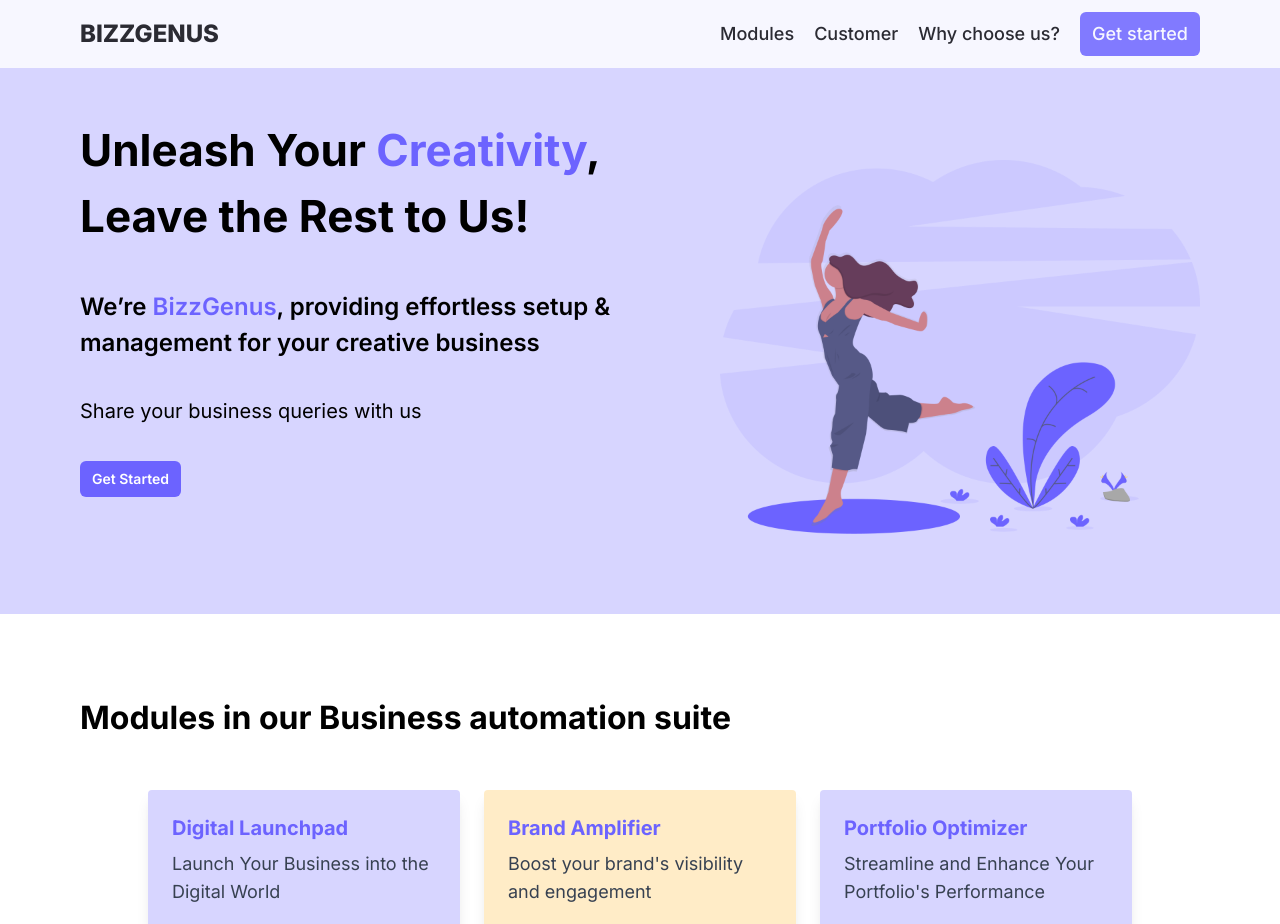
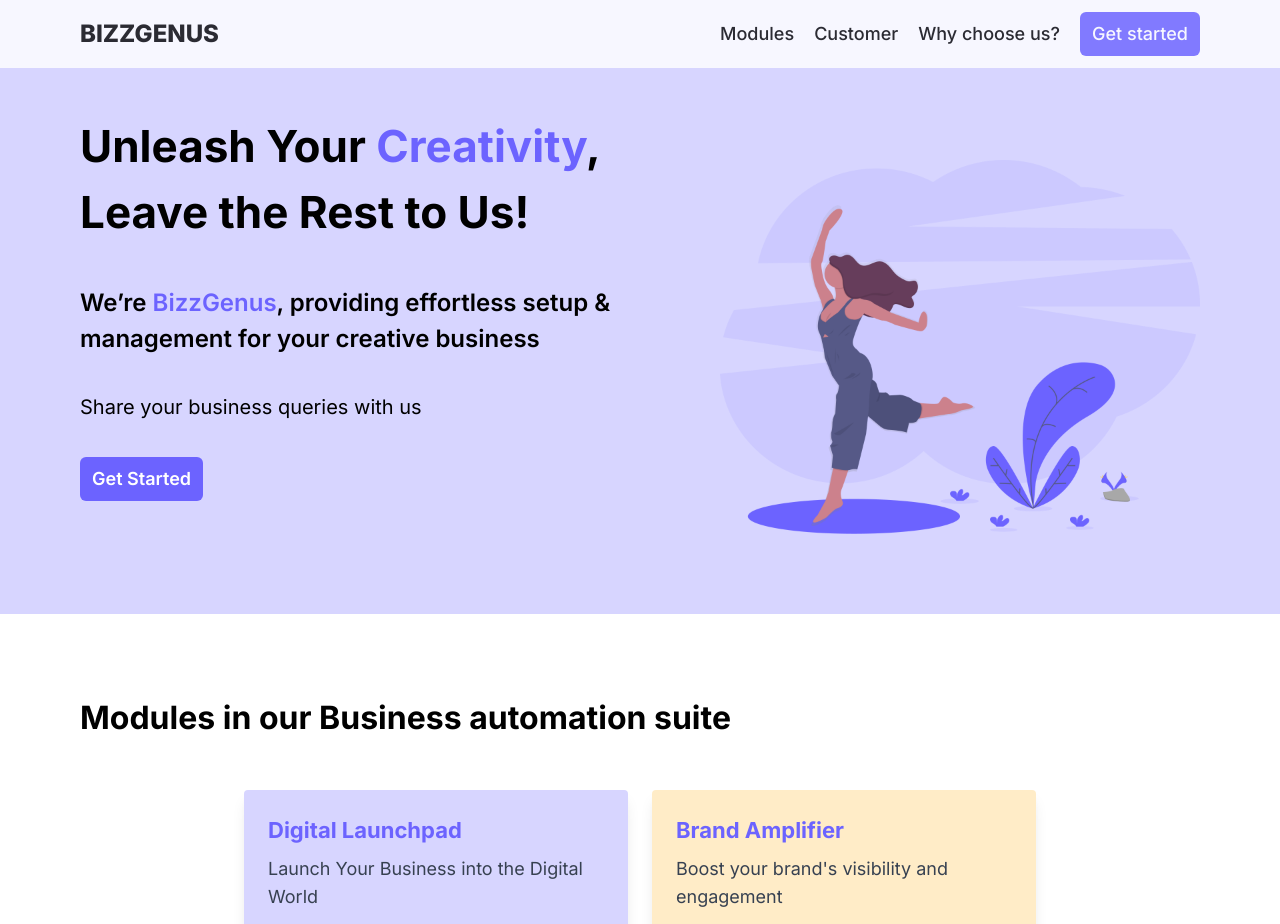
Before and after one commit to vishal-shyftlabs/edgenus, a Next.js app: page / in a window 1280 px wide. Shown: the top 924 px of the page. Built offline with nearby package versions, Linux system fonts and the light colour scheme.

Commit message:
fixed fonts

```diff
--- a/app/components/Card.js
+++ b/app/components/Card.js
@@ -1,14 +1,14 @@
 import React from "react";
 
 const Card = ({
-  title,
-  content,
-  className,
-  idx,
-  activeId,
-  setActiveId,
-  data,
-  children,
+  title = "",
+  content = "",
+  className = "",
+  idx = null,
+  activeId = null,
+  setActiveId = () => {},
+  data = {},
+  children = <></>,
 }) => {
   return (
     <div
@@ -23,9 +23,7 @@ const Card = ({
     >
       <div className="flex flex-col !justify-between">
         <div>
-          <div className="font-bold text-xl mb-2 text-primary text-22">
-            {title}
-          </div>
+          <div className="font-bold mb-2 text-primary text-22">{title}</div>
           <p className="text-gray-700 text-wrap text-lg">{content}</p>
         </div>
         {children}
--- a/app/components/Hero.js
+++ b/app/components/Hero.js
@@ -25,7 +25,7 @@ const Hero = (props) => {
           <div className="mb-10 text-sm md:text-20">
             Share your business queries with us
           </div>
-          <div className="font-semibold text-sm md:text-18">
+          <div className="font-semibold text-sm md:text-lg">
             <PrimaryButton text="Get Started" />
           </div>
         </div>
--- a/app/components/Modules.js
+++ b/app/components/Modules.js
@@ -252,7 +252,7 @@ const Modules = (props) => {
               idx={i}
               activeId={activeId}
               setActiveId={setActiveId}
-              className="w-[312px] h-[352px] !md:w-[504px]"
+              className="w-[312px] h-[352px] md:w-[504px]"
             >
               <div className="items-center my-5 mx-auto">
                 <img src={module.imgPath} className="h-[194px]" />
```
